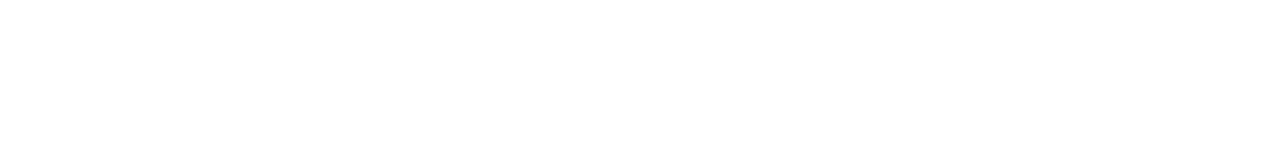
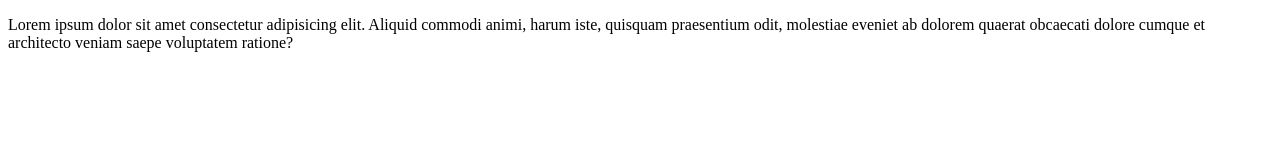
Before and after one commit to TekeZz/meu-primeiro-projeto-git, a plain HTML site: page index.html in a window 1280 px wide. Drawn offline with Linux system fonts and the light colour scheme.

Commit message:
add lorem

```diff
--- a/index.html
+++ b/index.html
@@ -6,7 +6,7 @@
     <title>Meu primeiro projeto git</title>
 </head>
 <body>
-
+    <p>Lorem ipsum dolor sit amet consectetur adipisicing elit. Aliquid commodi animi, harum iste, quisquam praesentium odit, molestiae eveniet ab dolorem quaerat obcaecati dolore cumque et architecto veniam saepe voluptatem ratione?</p>
 
 </body>
 </html>
```
